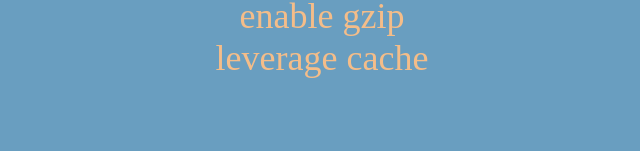
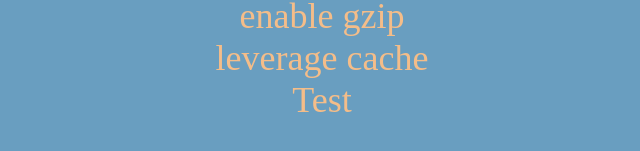
Before and after one commit to Vinsanity616/vinsanity616.github.io, a plain HTML site: page index.html in a window 1280 px wide. Shown: the part 755-906 px from the top of the page, without its empty margins (318-958 px from the left). Drawn offline with nearby package versions, Linux system fonts and the light colour scheme.

Commit message:
new line

```diff
--- a/index.html
+++ b/index.html
@@ -35,7 +35,7 @@
 						<li><a target="_blank" href="http://checkgzipcompression.com/">check gzip compression</a></li>
 						<li><a target="_blank" href="http://mandarapte.com/tutorials/enable-gzip-output-compression-mod-deflate-wordpress-minimising-website-load-time-increase-speed-performance-wordpress-performance-tip/">enable gzip</a></li>
 						<li><a target="_blank" href="https://thomasgriffin.io/how-to-leverage-browser-caching-in-wordpress-via-htaccess/">leverage cache</a></li>
-						<li><a href="#"></a></li>
+						<li><a href="#">Test</a></li>
 					</ul>
 				</section>
 			</div>
```
